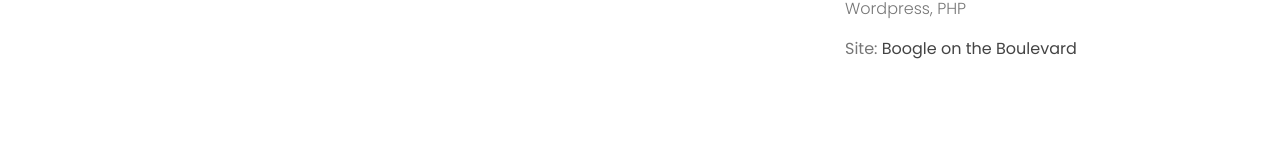
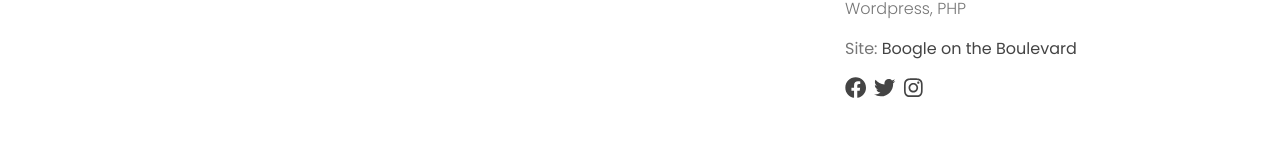
Before and after one commit to berryny/redesigningtech, a React (Create React App) app: page /portfolio/boogieblvd in a window 1280 px wide. Shown: the part 360-527 px from the top of the page. Built offline with nearby package versions, Linux system fonts and the light colour scheme.

Commit message:
add project social media

```diff
--- a/src/components/templates/projectdescription.js
+++ b/src/components/templates/projectdescription.js
@@ -1,20 +1,35 @@
 import React, { Component } from 'react';
+
+import PortfolioProjects from '../../components/templates/portfolioprojects';
+
 import { FontAwesomeIcon } from '@fortawesome/react-fontawesome';
 import fontawesome from '@fortawesome/fontawesome';
 import { faFacebook, faTwitter, faInstagram } from '@fortawesome/free-brands-svg-icons';
-import { faHome } from "@fortawesome/free-solid-svg-icons";
+import { faLink } from '@fortawesome/free-solid-svg-icons'
 
-import {Carousel} from 'react-bootstrap/Carousel';
-import ControlledCarousel from './controlledCarousel';
+// import {Carousel} from 'react-bootstrap/Carousel';
+// import ControlledCarousel from './controlledCarousel';
 
-import PortfolioProjects from '../../components/templates/portfolioprojects';
+function SocialMediaFA(fa) {
+  let f = '';
+  if (fa.icon == "faFacebook") {
+    console.log('faFacebook');
+    f = <FontAwesomeIcon icon={faFacebook} size="lg" />
+  } else if (fa.icon == "faTwitter") {
+    f = <FontAwesomeIcon icon={faTwitter} size="lg" />
+  } else if (fa.icon == "faInstagram") {
+    f = <FontAwesomeIcon icon={faInstagram} size="lg" />
+  } else {
+    f = <FontAwesomeIcon icon={faLink} size="lg" />
+  }
+  return f
+}
 
 function ProjectSocialMedia(sm_links) {
-  console.log('sm', this, sm_links.sm);
   return sm_links.sm.map((socialmedia, i) => {
     return (
       <li key={i} className="list-inline-item"><a rel="noopener noreferrer" href={socialmedia.link} target="_blank">
-        <FontAwesomeIcon icon={socialmedia.icon} size="lg" /></a>
+        <SocialMediaFA icon={socialmedia.icon} /></a>
       </li>
     )
   })
@@ -25,7 +40,6 @@ function ClientProject(){
     data = this.state.client_data,
     portfolioList = this.state.client_data.portfolio;
     let obj = portfolioList.find(list => list.projectlink === clientName);
-    console.log('obj',obj);
     if (obj) {
       return (
         <div id="project">
```
